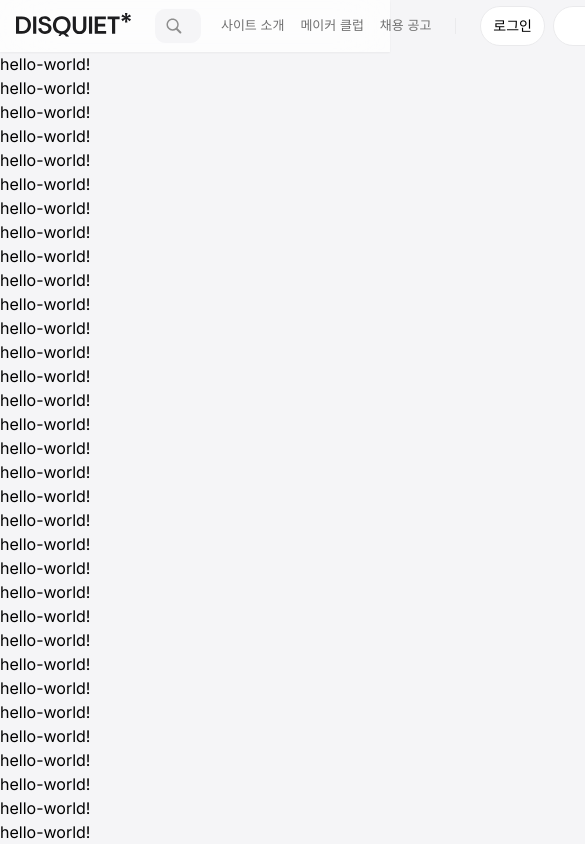
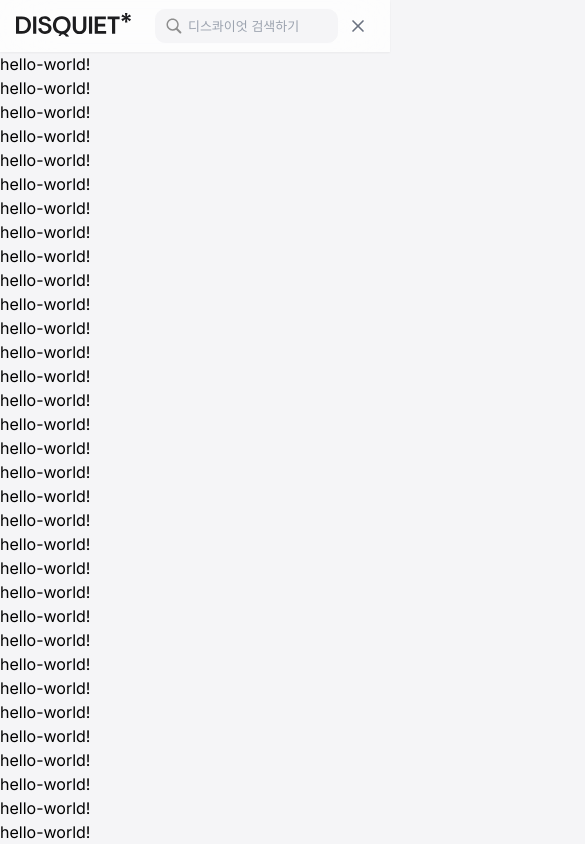
Before and after one commit to Aakaive/react_disquiet, a Next.js app: page / in a window 390 px wide. Shown: the top 844 px of the page, 585 px wide, since content can reach past the window. Built offline with nearby package versions, Linux system fonts and the light colour scheme.

Commit message:
탑-우측 메뉴 반응형 테스트

```diff
--- a/components/layout/Top.tsx
+++ b/components/layout/Top.tsx
@@ -54,7 +54,14 @@ const Top = () => {
                 </div>
                 <div className="items-center justify-center flex flex-row">
                     {/* 탑_우측 */}
-                    <div className="relative flex items-center h-full">
+                    <div className="flex lg:hidden w-[32px] items-center justify-center">
+                        {/* 메뉴 토글 */}
+                        <svg xmlns="http://www.w3.org/2000/svg" width="24" height="24" viewBox="0 0 24 24" fill="none" stroke="currentColor13" strokeWidth="2" strokeLinecap="round" strokeLinejoin="round" className="h-5 w-5 stroke-gray-500">
+                            {/* X모양 토글 */}
+                            <path d="M18 6 6 18"></path><path d="m6 6 12 12"></path>
+                        </svg>
+                    </div>
+                    <div className="hidden lg:flex relative items-center h-full">
                         {/* 컬럼 랲퍼 */}
                         <div className="flex flex-row mr-2 transition-all duration-100 delay-0 ease-out">
                             {/* 내비게이션 리스트 */}
@@ -110,18 +117,6 @@ const Top = () => {
                             </Button>
                         </div>
                     </div>
-                    <div>
-                        {/* 내비게이션 리스트 */}
-                        <div>
-                            {/* 사이트 소개 세부 내비게이션 리스트 */}
-                        </div>
-                    </div>
-                    <div>
-                        {/* 세퍼레이터 */}
-                    </div>
-                    <div>
-                        {/* 로그인/회원가입 버튼 */}
-                    </div>
                 </div>
             </div>
         </div>
```
